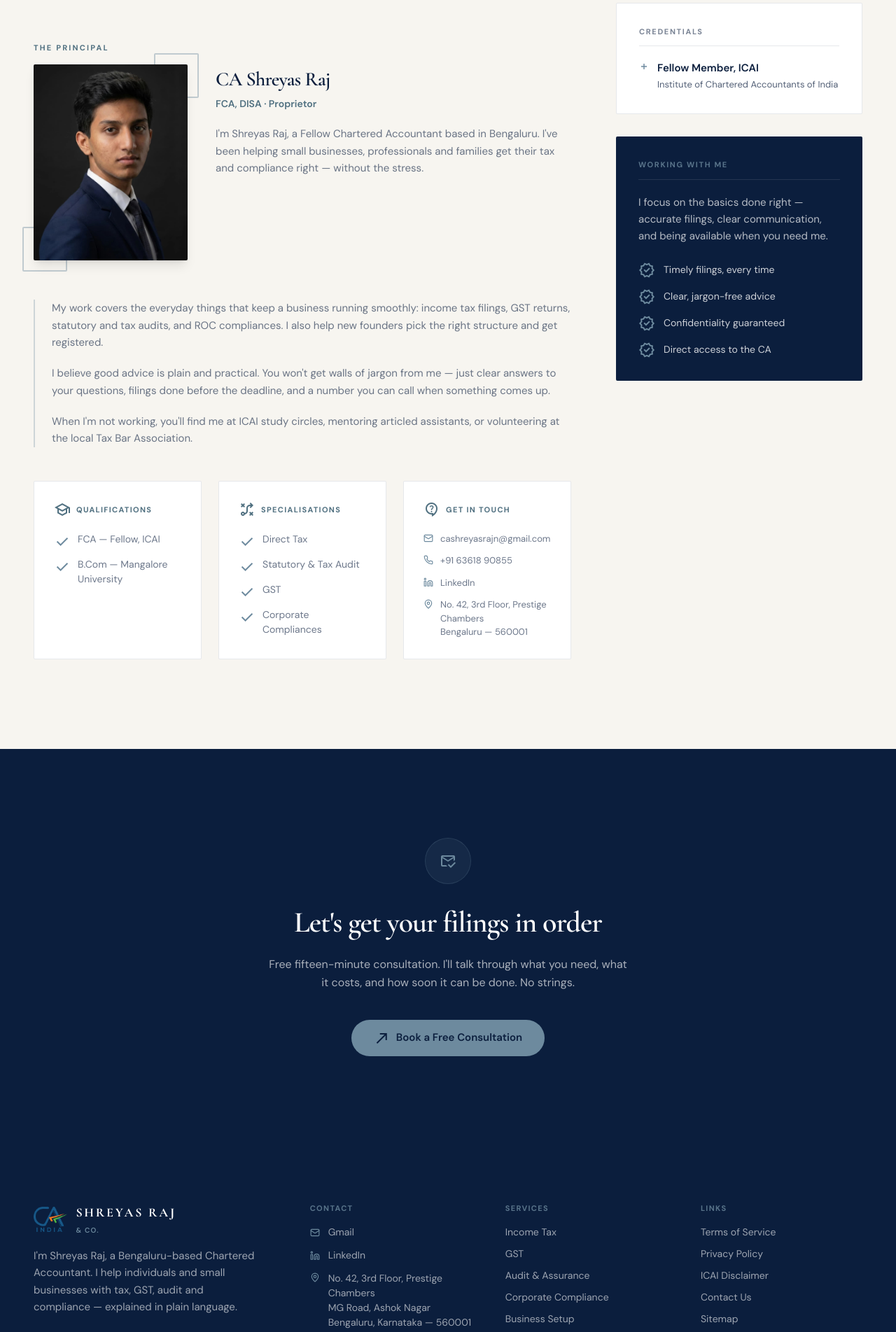
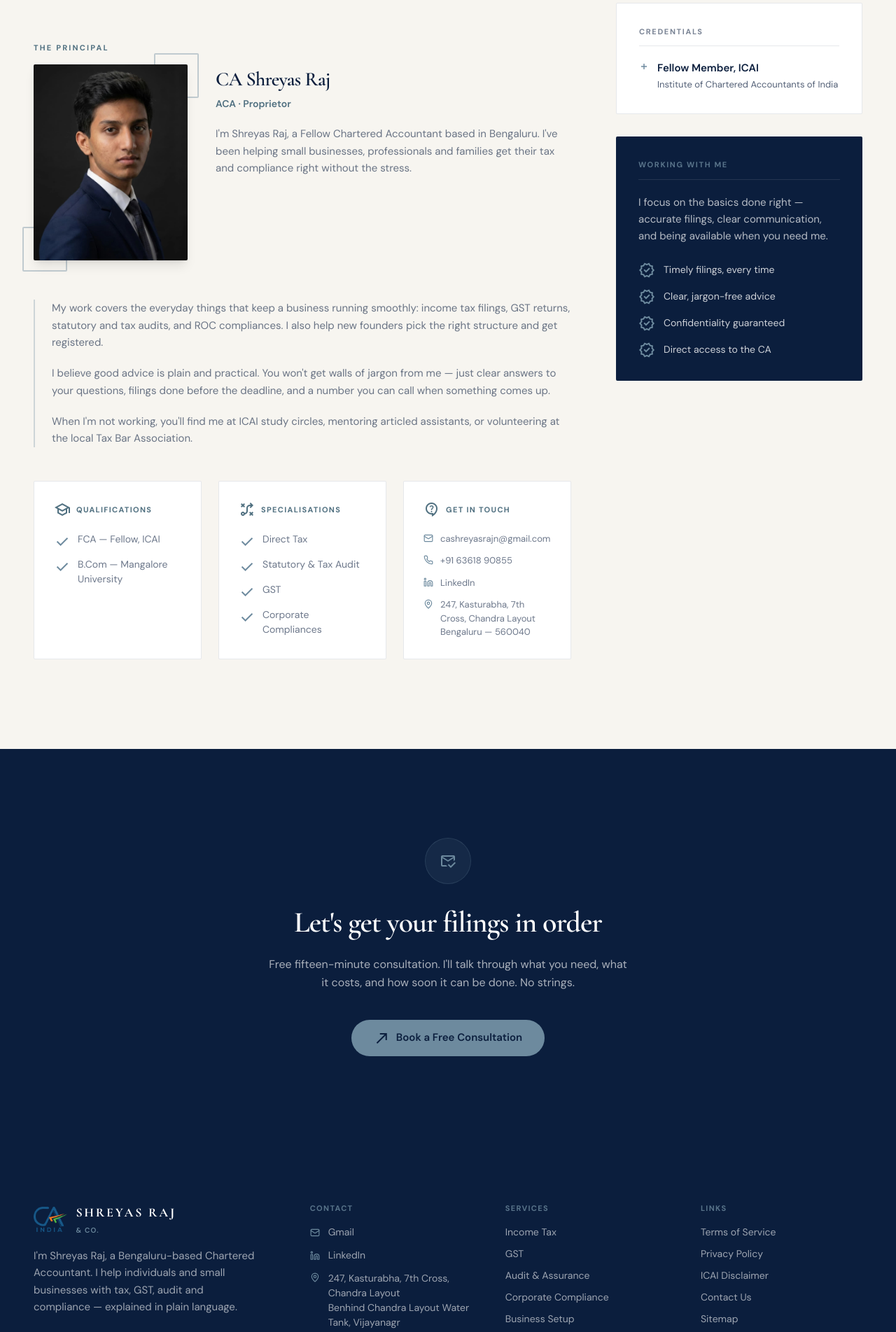
Before and after one commit to cashreyasrajn/portfolio, a Next.js app: page /about in a window 1280 px wide. Shown: the part 760-2663 px from the top of the page at 70% size. Built offline with nearby package versions, Linux system fonts and the light colour scheme; no server answers.

Commit message:
feat: content changes 2.0

```diff
--- a/app/about/page.tsx
+++ b/app/about/page.tsx
@@ -8,7 +8,7 @@ import { Phone, Mail, Linkedin, MapPin } from "lucide-react";
 export const metadata: Metadata = {
   title: "About — CA Shreyas Raj, FCA, DISA (ICAI)",
   description:
-    "Meet CA Shreyas Raj, a Fellow Chartered Accountant based in Bengaluru. 20+ years in practice helping individuals and small businesses with tax, GST, audit, and corporate compliance.",
+    "Meet CA Shreyas Raj, a Fellow Chartered Accountant based in Bengaluru. 2+ years in practice helping individuals and small businesses with tax, GST, audit, and corporate compliance.",
 };
 
 export default function AboutPage() {
--- a/app/components/content/firm.ts
+++ b/app/components/content/firm.ts
@@ -5,10 +5,10 @@ export const firm = {
   founded: 2024,
   founder: {
     name: "CA Shreyas Raj",
-    title: "FCA, DISA",
+    title: "ACA",
     designation: "Proprietor",
     portrait: "/shreyas-raj.jpg",
-    bio: "I'm Shreyas Raj, a Fellow Chartered Accountant based in Bengaluru. I've been helping small businesses, professionals and families get their tax and compliance right — without the stress.",
+    bio: "I'm Shreyas Raj, a Fellow Chartered Accountant based in Bengaluru. I've been helping small businesses, professionals and families get their tax and compliance right without the stress.",
     bioExtended: [
       "My work covers the everyday things that keep a business running smoothly: income tax filings, GST returns, statutory and tax audits, and ROC compliances. I also help new founders pick the right structure and get registered.",
       "I believe good advice is plain and practical. You won't get walls of jargon from me — just clear answers to your questions, filings done before the deadline, and a number you can call when something comes up.",
@@ -20,11 +20,11 @@ export const firm = {
   firmProfile:
     "Shreyas Raj & Co. is a single-proprietor chartered accountancy practice in Bengaluru. we've helped individuals and small businesses stay compliant and ahead of their tax obligations — one filing, one audit, one client at a time. No big-firm runaround, no surprise fees.",
   address: {
-    line1: "No. 42, 3rd Floor, Prestige Chambers",
-    line2: "MG Road, Ashok Nagar",
+    line1: "247, Kasturabha, 7th Cross, Chandra Layout",
+    line2: "Benhind Chandra Layout Water Tank, Vijayanagr",
     city: "Bengaluru",
     state: "Karnataka",
-    pincode: "560001",
+    pincode: "560040",
     country: "India",
   },
   contact: {
```
